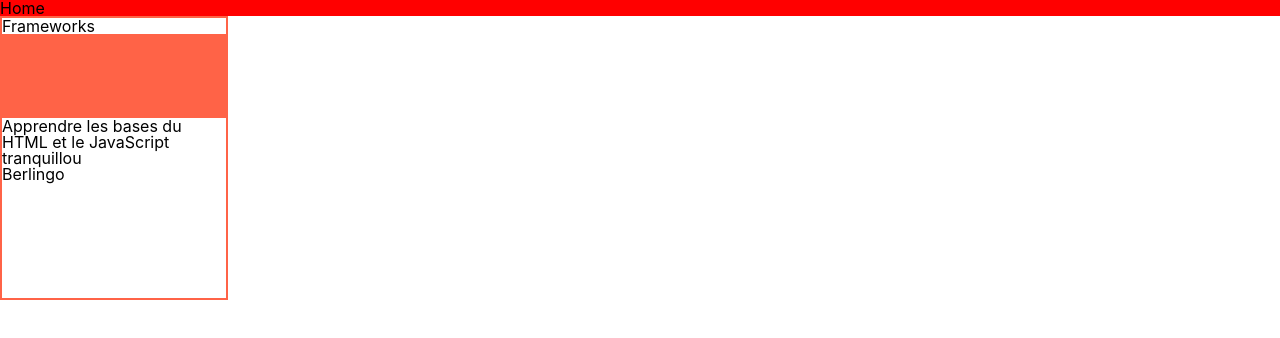
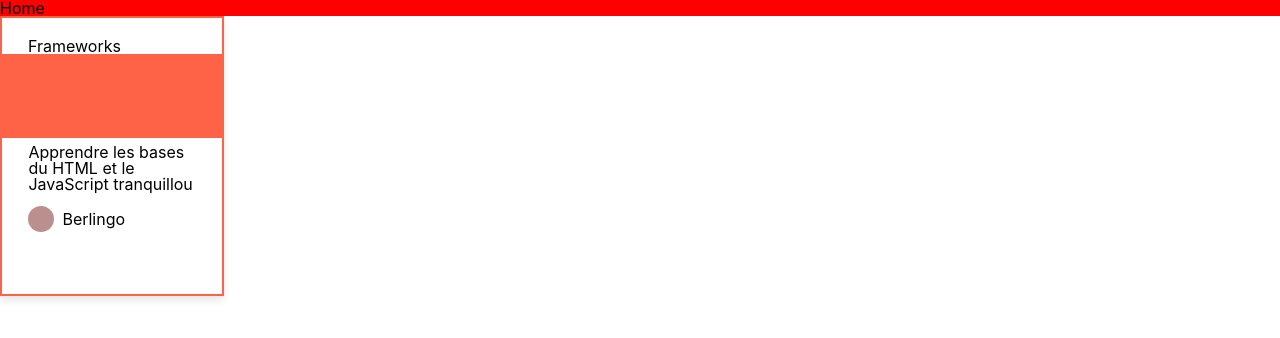
Before and after one commit to rqphy/project-b, a React (Create React App) app: page / in a window 1280 px wide. Shown: the top 338 px of the page. Built offline with nearby package versions, Linux system fonts and the light colour scheme.

Commit message:
correct reset css

```diff
--- a/src/Components/ArticleCard/ArticleCard.scss
+++ b/src/Components/ArticleCard/ArticleCard.scss
@@ -3,6 +3,20 @@
     width: 224px;
     height: 280px;
     background-color: #FFF;
+    display: flex;
+    flex-direction: column;
+    align-items: center;
+    padding: 20px 0;
+    box-shadow: 0px 4px 8px rgba(0, 0, 0, 0.1);
+
+
+    &__category {
+        margin-left: 26px;
+    }
+
+    &__aside {
+        width: 100%;
+    }
 
     &__img {
         background-color: tomato;
@@ -10,4 +24,31 @@
         height: 84px;
     }
 
+    &__main {
+        display: flex;
+        flex-direction: column;
+        justify-content: center;
+        width: 76%;
+        margin-top: 6px;
+
+    }
+
+    &__main > h3 {
+        margin-bottom: 14px;
+    }
+
+    &__author {
+        display: flex;
+        align-items: center;
+
+    }
+
+    &__pp {
+        width: 26px;
+        height: 26px;
+        border-radius: 50%;
+        background-color: rosybrown;
+        margin-right: 8px;
+    }
+
 }
--- a/src/reset.css
+++ b/src/reset.css
@@ -22,6 +22,7 @@ time, mark, audio, video {
 	font-size: 100%;
 	font: inherit;
 	vertical-align: baseline;
+	box-sizing: border-box;
 }
 /* HTML5 display-role reset for older browsers */
 article, aside, details, figcaption, figure,
```
